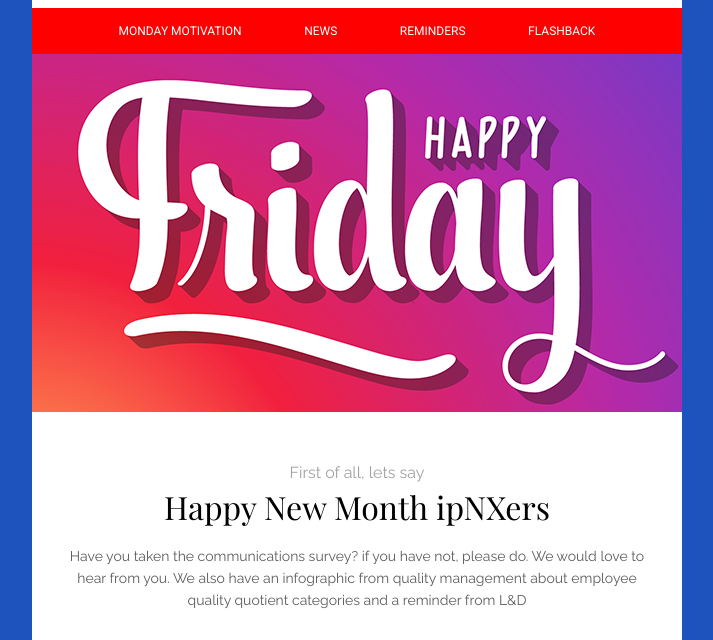
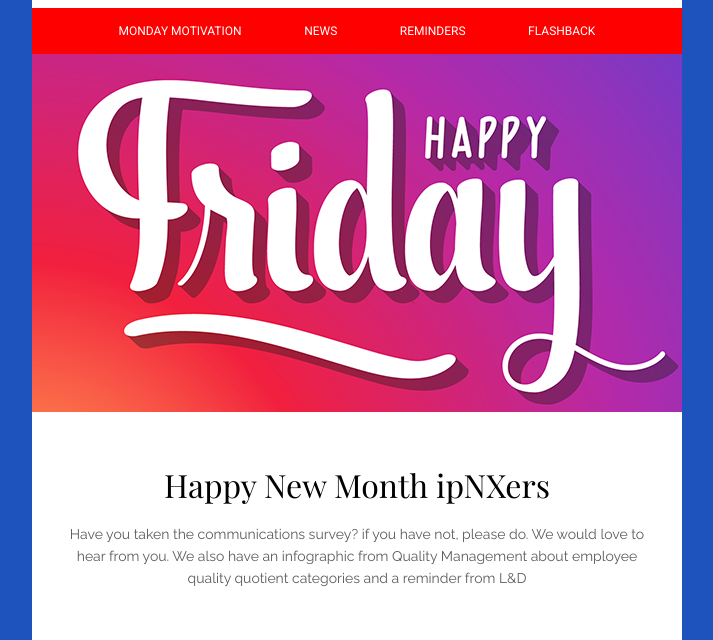
Before and after one commit to alphiechado/ipNXNewsletter, a plain HTML site: page Index.html.html in a window 1280 px wide. Shown: the part 160-800 px from the top of the page, without its empty margins (283-996 px from the left). Drawn offline with nearby package versions, Linux system fonts and the light colour scheme; a web font is replaced by a local one.

Commit message:
Add files via upload

```diff
--- a/Index.html.html
+++ b/Index.html.html
@@ -178,13 +178,13 @@
 										<td class="p30-15-0" style="padding: 50px 30px 0px;" bgcolor="#ffffff">
 											<table width="100%" border="0" cellspacing="0" cellpadding="0">
 												<tr>
-													<td class="h5-center"style="color:#a1a1a1; font-family:'Raleway', Arial,sans-serif; font-size:16px; line-height:22px; text-align:center; padding-bottom:5px;"><div mc:edit="text_3">First of all, lets say</div></td>
+													<td class="h5-center"style="color:#a1a1a1; font-family:'Raleway', Arial,sans-serif; font-size:16px; line-height:22px; text-align:center; padding-bottom:5px;"><div mc:edit="text_3"></div></td>
 												</tr>
 												<tr>
 													<td class="h2-center"style="color:#000000; font-family:'Playfair Display', Times, 'Times New Roman', serif; font-size:32px; line-height:36px; text-align:center; padding-bottom:20px;"><div mc:edit="text_4">Happy New Month ipNXers </div></td>
 												</tr>
 												<tr>
-													<td class="text-center"style="color:#5d5c5c; font-family:'Raleway', Arial,sans-serif; font-size:14px; line-height:22px; text-align:center; padding-bottom:22px;"><div mc:edit="text_5">Have you taken the communications survey? if you have not, please do. We would love to hear from you. We also have an infographic from quality management about employee quality quotient categories and a reminder from L&D</div></td>
+													<td class="text-center"style="color:#5d5c5c; font-family:'Raleway', Arial,sans-serif; font-size:14px; line-height:22px; text-align:center; padding-bottom:22px;"><div mc:edit="text_5">Have you taken the communications survey? if you have not, please do. We would love to hear from you. We also have an infographic from Quality Management about employee quality quotient categories and a reminder from L&D</div></td>
 												</tr>
 												<tr>
 													<td align="center">
```
